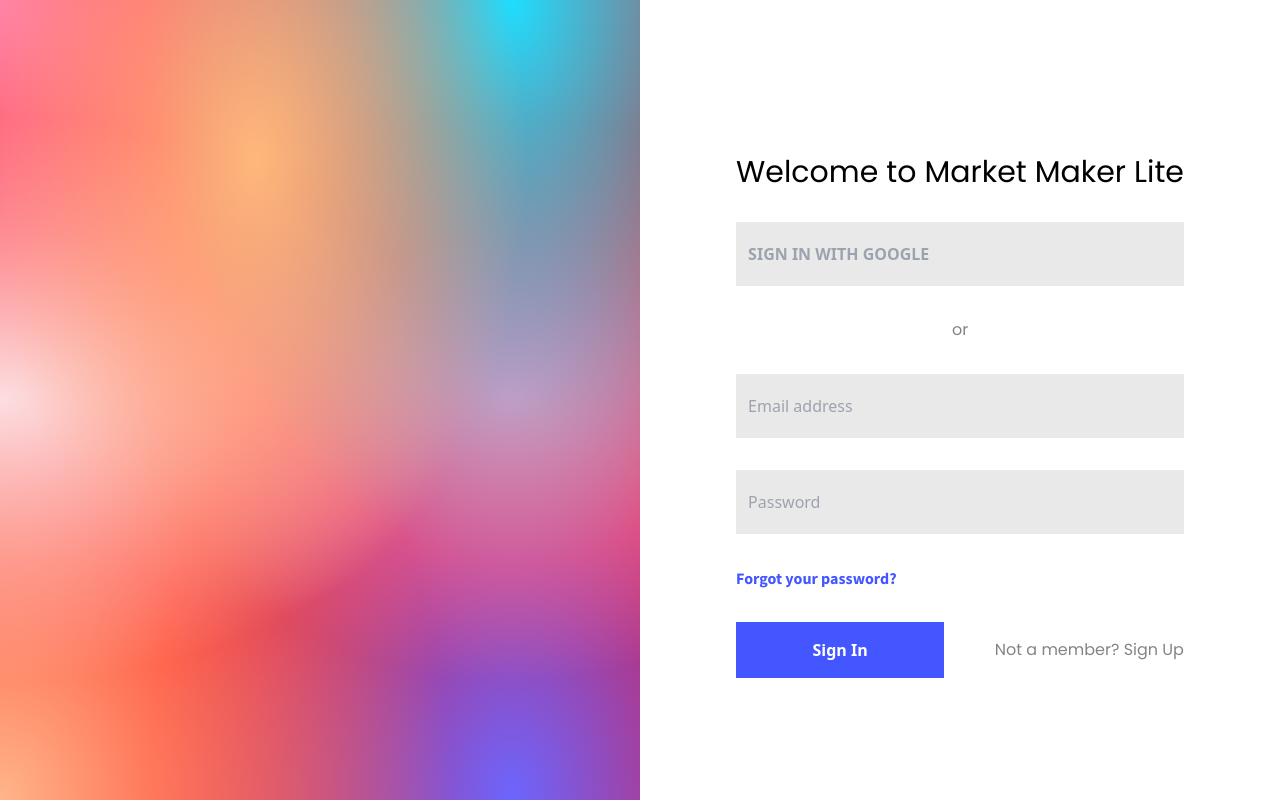
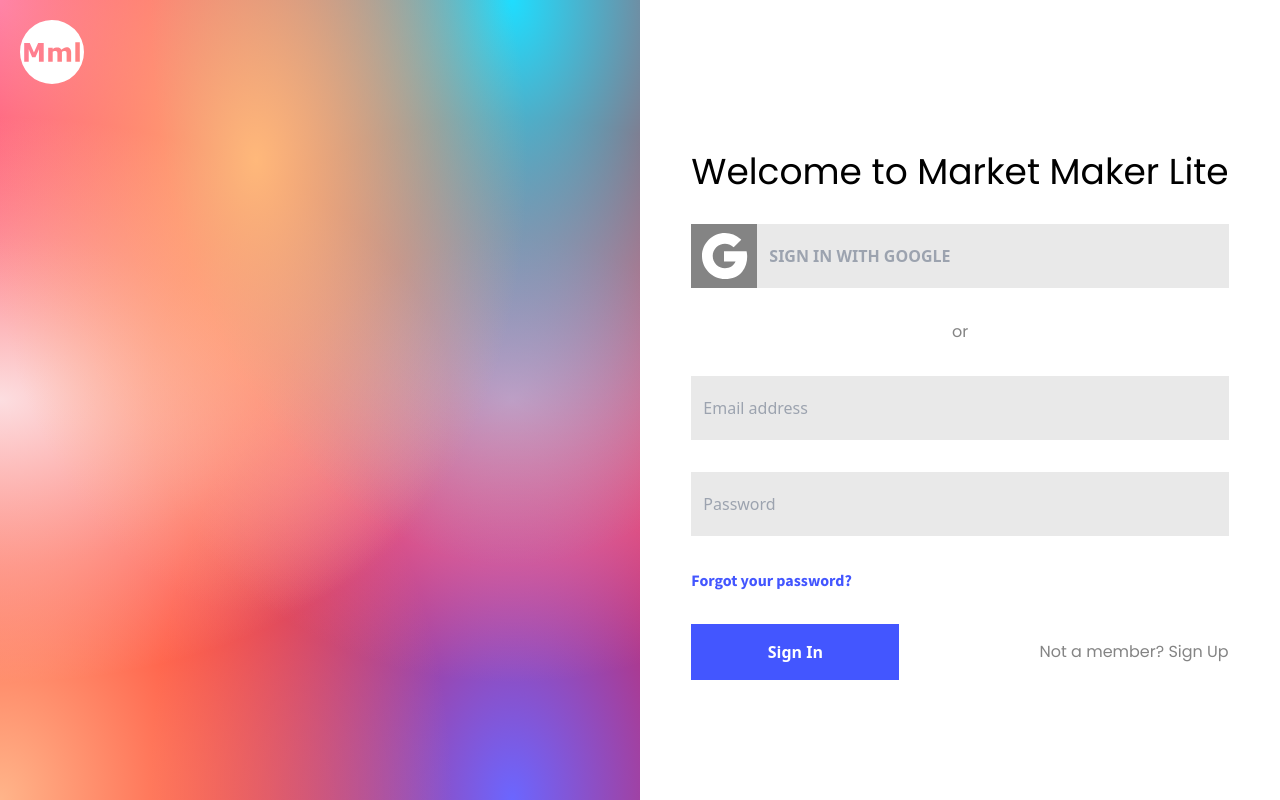
Before and after one commit to jonkarrer/market_maker, a Next.js app: page /register/sign_in in a window 1280 px wide. Built offline with nearby package versions, Linux system fonts and the light colour scheme.

Commit message:
sign in form done

```diff
--- a/pages/register/sign_in.tsx
+++ b/pages/register/sign_in.tsx
@@ -1,34 +1,55 @@
-import React from "react";
+import Link from "next/link";
 
 const SignIn = () => {
   return (
-    <div className="grid grid-cols-2">
-      <div id="home_page-one-gradient" className="h-screen"></div>
+    <div className="h-screen grid sm:grid-cols-2 place-content-center">
+      <div id="home_page-one-gradient" className="h-screen hidden sm:block">
+        <img src="/logo.svg" alt="logo" className="m-5 w-16" />
+      </div>
       <div className="grid place-content-center">
-        <h1 className="text-3xl py-8">Welcome to Market Maker Lite</h1>
-        <form action="Get" className="grid space-y-8 text-dk-grey">
-          <input
-            type="text"
-            className=" bg-lt-grey h-16 px-3 font-semibold"
-            placeholder="SIGN IN WITH GOOGLE"
-          />
+        <h1 className="text-2xl sm:text-2xl md:text-3xl lg:text-4xl py-8 text-center sm:mx-15% xl:mx-0">
+          Welcome to Market Maker Lite
+        </h1>
+        <form
+          action="Get"
+          className="grid space-y-8 text-dk-grey sm:mx-8 xl:mx-0"
+        >
+          <div className="flex h-12 lg:h-auto">
+            <img
+              src="/google.svg"
+              alt="google icon"
+              className="w-12 lg:w-auto flex justify-center items-center bg-dk-grey px-2"
+            />
+            <input
+              type="text"
+              className=" bg-lt-grey h-12 lg:h-16 px-3 font-semibold w-full"
+              placeholder="SIGN IN WITH GOOGLE"
+            />
+          </div>
           <h2 className="text-center">or</h2>
           <input
             type="email"
             placeholder="Email address"
-            className="bg-lt-grey h-16 px-3"
+            className="bg-lt-grey h-12 lg:h-16 px-3"
           />
           <input
             type="password"
             placeholder="Password"
-            className="bg-lt-grey h-16 px-3"
+            className="bg-lt-grey h-12 lg:h-16 px-3"
           />
-          <a className="text-blue-border font-bold">Forgot your password?</a>
-          <div className="flex justify-between items-center">
-            <button className="text-white bg-blue-border font-bold w-52 h-14">
+          <Link href="/forgot">
+            <a className="text-blue-border font-bold">Forgot your password?</a>
+          </Link>
+          <div className="flex flex-col space-y-8 lg:space-y-0 lg:flex-row justify-between items-center">
+            <button
+              type="submit"
+              className="text-white bg-blue-border font-bold w-52 h-12 lg:h-14"
+            >
               Sign In
             </button>
-            <h3>Not a member? Sign Up</h3>
+            <Link href="/register/sign_up">
+              <h3 className="cursor-pointer">Not a member? Sign Up</h3>
+            </Link>
           </div>
         </form>
       </div>
```
Also changed, not shown: public/google.svg (added).
